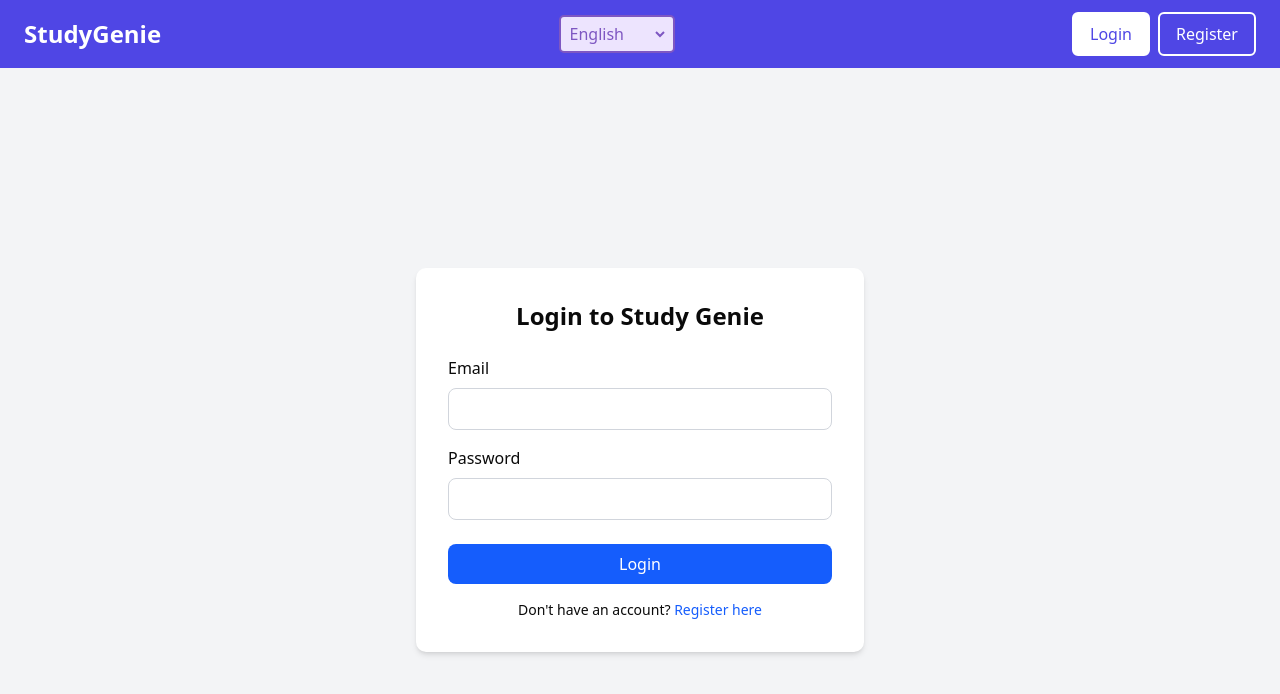
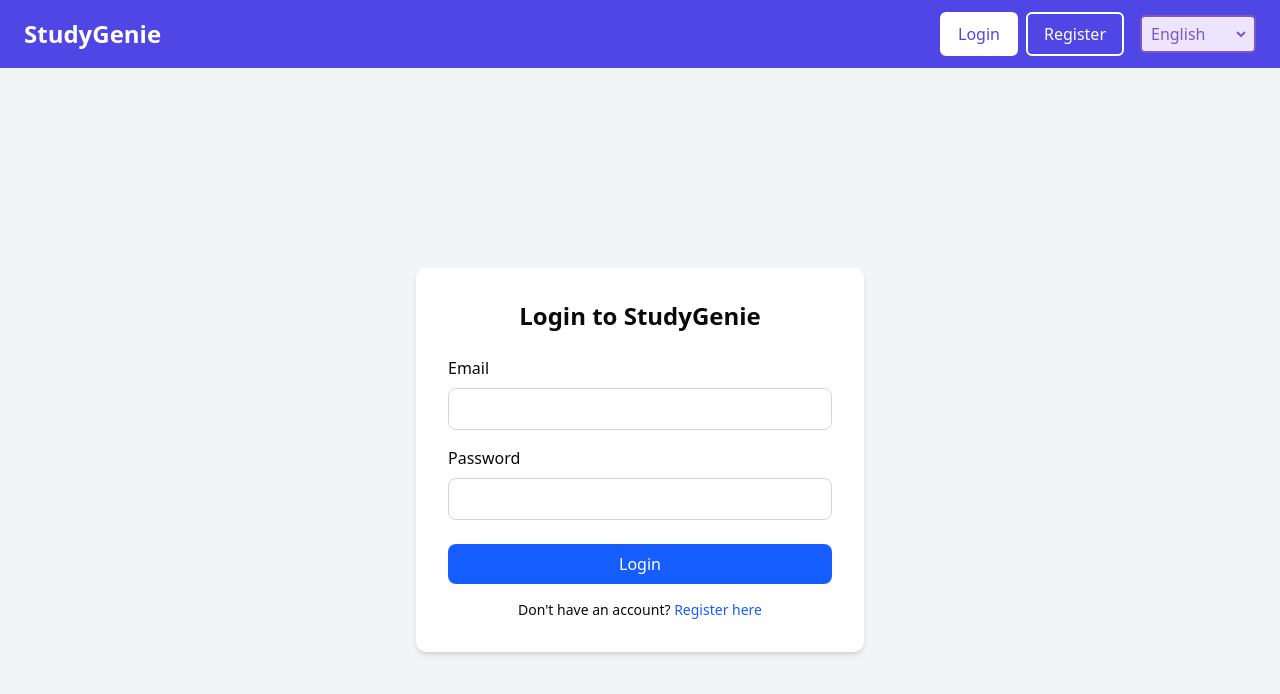
Before and after one commit to Eagleeye1811/StudyGenie, a React (Vite) app in the folder frontend/: page /login in a window 1280 px wide. Shown: the top 694 px of the page. Built offline with nearby package versions, Linux system fonts and the light colour scheme.

Commit message:
Fixed the navbar

```diff
--- a/frontend/src/components/Navbar.jsx
+++ b/frontend/src/components/Navbar.jsx
@@ -63,28 +63,14 @@ const Navbar = () => {
   };
 
   return (
-    <nav className="navbar">
+    <nav className="navbar flex items-center justify-between">
       <Link to="/" className="logo">
         StudyGenie
       </Link>
 
-      {/* Language Selector */}
-      <div className="lang">
-        <select id="languageSelect" onChange={handleLanguageChange}>
-          <option value="en">English</option>
-          <option value="mr">Marathi</option>
-          <option value="hi">Hindi</option>
-          <option value="ta">Tamil</option>
-          <option value="bn">Bengali</option>
-          <option value="te">Telugu</option>
-          <option value="ml">Malayalam</option>
-          <option value="gu">Gujarati</option>
-          <option value="kn">Kannada</option>
-        </select>
-      </div>
-
+      <div className="flex items-center gap-4">
         {/* Authentication Section */}
-      <div className="auth-section">
+        <div className="auth-section flex items-center gap-2">
           {currentUser ? (
             <div className="user-dropdown" ref={dropdownRef}>
               <button className="user-button" onClick={toggleDropdown}>
@@ -128,7 +114,7 @@ const Navbar = () => {
               )}
             </div>
           ) : (
-          <div className="auth-buttons">
+            <div className="auth-buttons flex items-center gap-2">
               <Link to="/login" className="auth-btn login-btn">
                 Login
               </Link>
@@ -138,6 +124,21 @@ const Navbar = () => {
             </div>
           )}
         </div>
+        {/* Language Selector - moved to right beside auth buttons */}
+        <div className="lang">
+          <select id="languageSelect" onChange={handleLanguageChange}>
+            <option value="en">English</option>
+            <option value="mr">Marathi</option>
+            <option value="hi">Hindi</option>
+            <option value="ta">Tamil</option>
+            <option value="bn">Bengali</option>
+            <option value="te">Telugu</option>
+            <option value="ml">Malayalam</option>
+            <option value="gu">Gujarati</option>
+            <option value="kn">Kannada</option>
+          </select>
+        </div>
+      </div>
     </nav>
   );
 };
--- a/frontend/src/pages/LoginPage.jsx
+++ b/frontend/src/pages/LoginPage.jsx
@@ -33,7 +33,7 @@ function LoginPage() {
     <div className="flex min-h-screen items-center justify-center bg-gray-100 p-4">
       <div className="w-full max-w-md rounded-lg bg-white p-8 shadow-md">
         <h1 className="mb-6 text-center text-2xl font-bold">
-          Login to Study Genie
+          Login to StudyGenie
         </h1>
 
         {error && (
```
Lines whose indentation alone changed are shown as unchanged.
